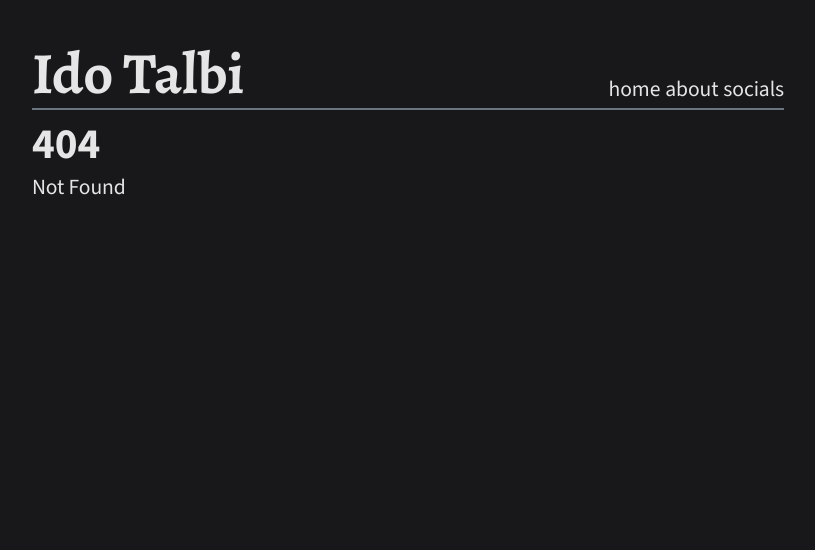
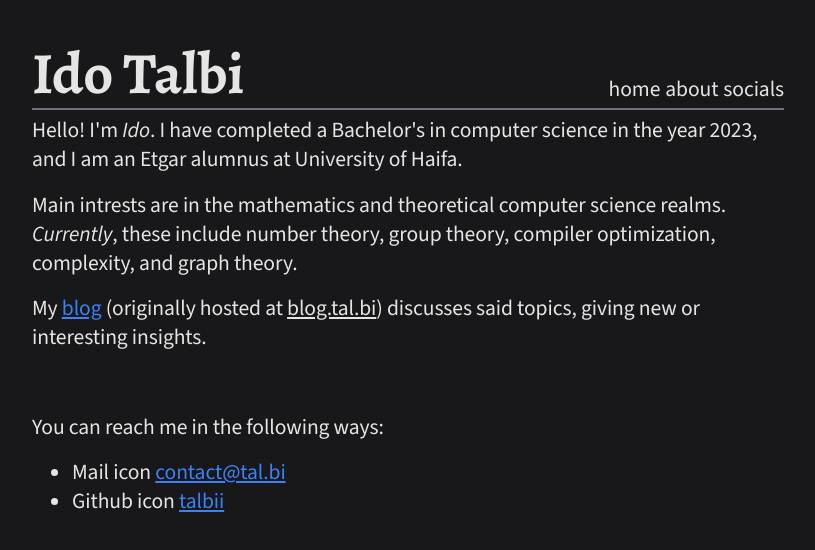
Before and after one commit to talbii/tal.bi, a SvelteKit app: page /about in a window 1280 px wide. Before the commit this address had no page. Shown: the top 550 px of the page, without its empty margins (232-1047 px from the left). Built offline with nearby package versions, Linux system fonts and the light colour scheme.

Commit message:
Created about page

```diff
--- /dev/null
+++ b/src/routes/about/+page.svelte
@@ -0,0 +1,32 @@
+<script>
+    import Metadata from "$src/lib/Metadata.svelte";
+</script>
+
+<Metadata title={'About'}/>
+
+<div>
+    <p> Hello! I'm <em>Ido</em>. I have completed a Bachelor's in computer science in the year 2023, and I am an Etgar alumnus at University of Haifa. </p>
+    <p> Main intrests are in the mathematics and theoretical computer science realms. <i>Currently</i>, these include number theory, group theory, compiler optimization, complexity, and graph theory. </p>
+    <p> My <a href="/"> blog </a> (originally hosted at <u>blog.tal.bi</u>) discusses said topics, giving new or interesting insights. </p>
+
+    <br>
+
+    <p> You can reach me in the following ways: </p>
+    <ul>
+        <li> Mail icon <a href="mailto:contact@tal.bi"> contact@tal.bi </a></li>
+        <li> Github icon <a href="https://github.com/talbii"> talbii </a> </li>
+    </ul>
+
+</div>
+
+<style>
+    div {
+        display: flex;
+        flex-direction: column;
+        gap: 0.75rem;
+    }
+
+    div * {
+        margin: 0;
+    }
+</style>
```
